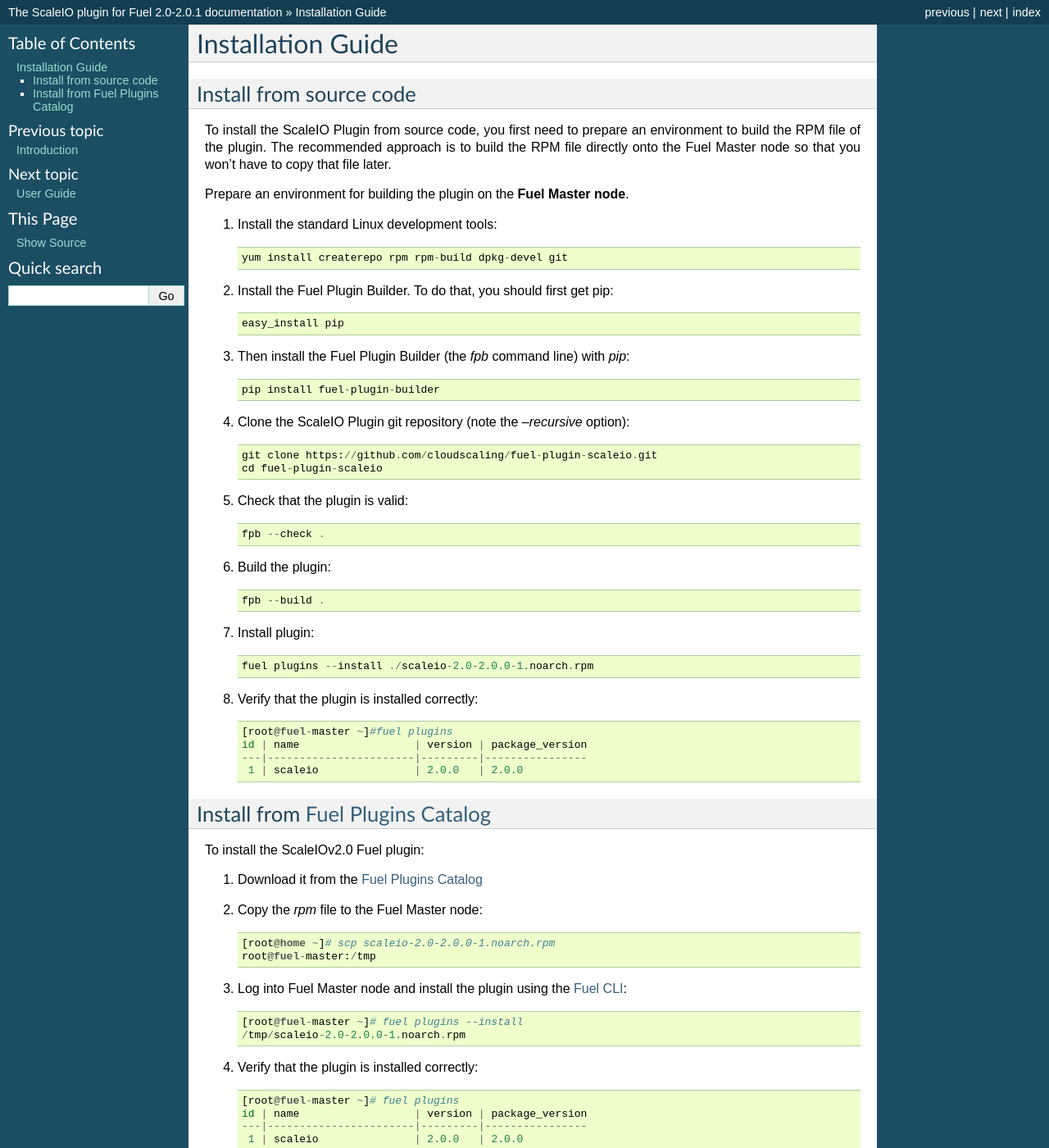
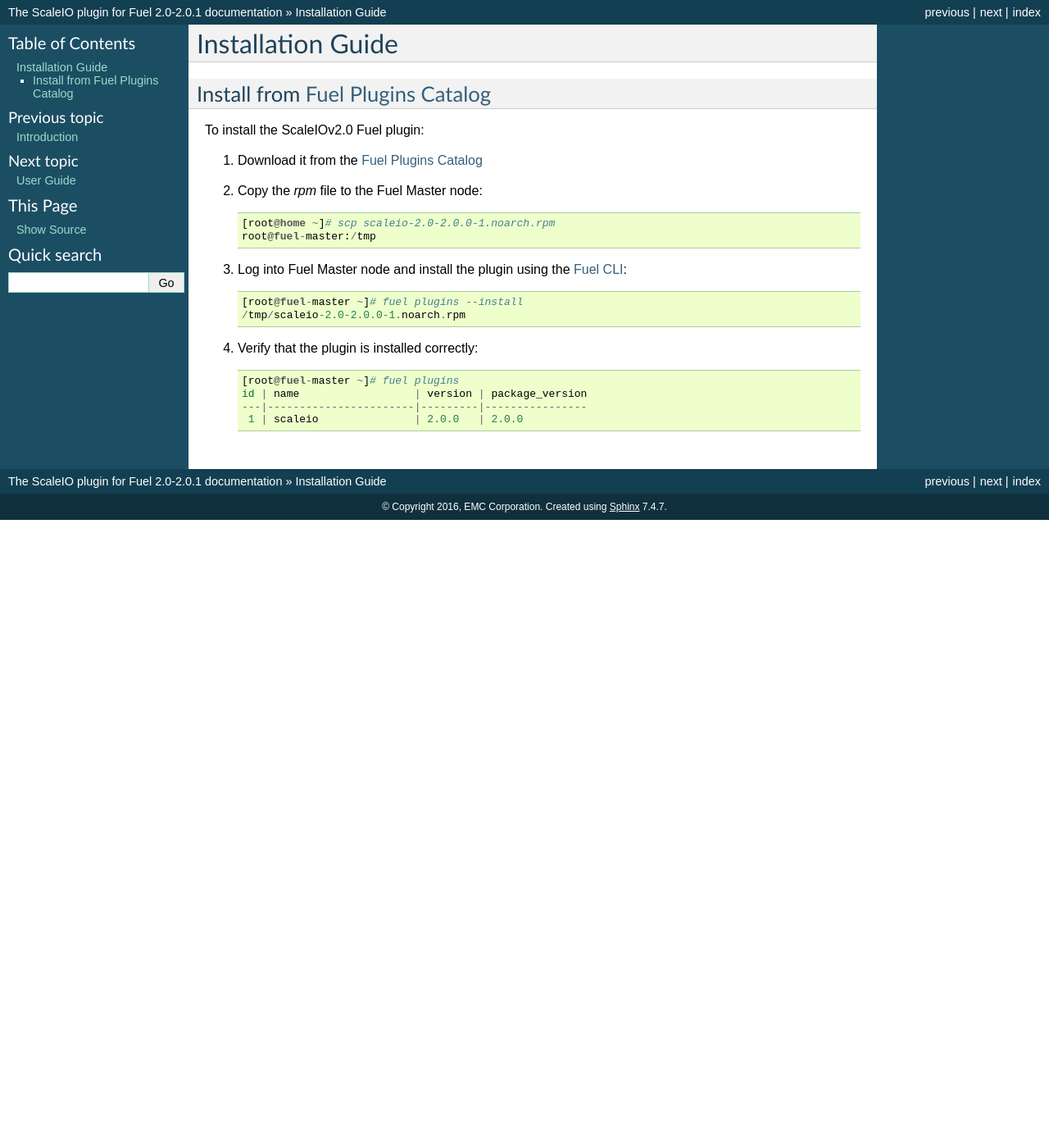
Before and after one commit to davestemerdink/fuel-plugin-scaleio, a Sphinx documentation site: the page built from doc/source/installation.rst, in a window 1280 px wide and 1400 px high. Shown: the whole window at 82% size. Built offline with Sphinx 7.4.7, drawn with Linux system fonts in a browser that asks for light colours.

```diff
--- a/doc/source/conf.py
+++ b/doc/source/conf.py
@@ -11,7 +11,7 @@
 project = u'The ScaleIO plugin for Fuel'
 copyright = u'2016, EMC Corporation'
 
-version = '2.0'
+version = '2.0-2.0.0-1'
 release = '2.0-2.0.1'
 
 exclude_patterns = []
--- a/doc/source/installation.rst
+++ b/doc/source/installation.rst
@@ -2,50 +2,6 @@
 
 Installation Guide
 ==================
-
-
-Install from source code
-------------------------
-To install the ScaleIO Plugin from source code, you first need to prepare an environment to build the RPM file of the plugin. The recommended approach is to build the RPM file directly onto the Fuel Master node so that you won't have to copy that file later.
-
-Prepare an environment for building the plugin on the **Fuel Master node**.
-
-#. Install the standard Linux development tools:
-   ::
-      yum install createrepo rpm rpm-build dpkg-devel git
-
-#. Install the Fuel Plugin Builder. To do that, you should first get pip:
-   ::
-      easy_install pip
-
-#. Then install the Fuel Plugin Builder (the `fpb` command line) with `pip`:
-   ::
-      pip install fuel-plugin-builder
-
-#. Clone the ScaleIO Plugin git repository (note the `--recursive` option):
-   ::
-      git clone https://github.com/cloudscaling/fuel-plugin-scaleio.git
-      cd fuel-plugin-scaleio
-
-#. Check that the plugin is valid:
-   ::
-      fpb --check .
-
-#. Build the plugin:
-   ::
-      fpb --build .
-
-#. Install plugin:
-   ::
-      fuel plugins --install ./scaleio-2.0-2.0.0-1.noarch.rpm
-
-#. Verify that the plugin is installed correctly:
-   ::
-
-      [root@fuel-master ~]#fuel plugins
-      id | name                  | version | package_version
-      ---|-----------------------|---------|----------------
-       1 | scaleio               | 2.0.0   | 2.0.0
 
 
 Install from `Fuel Plugins Catalog`_
```
Also changed, not shown: doc/source/guide.rst (+22 -0 lines), 1 other file.
